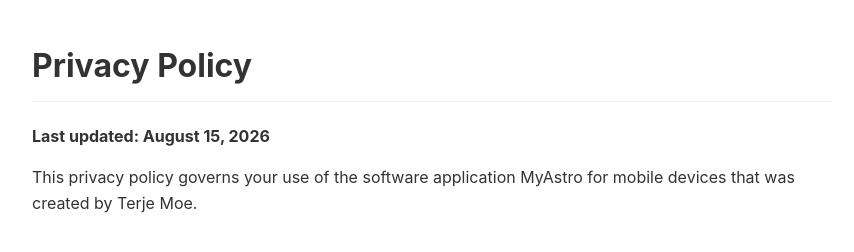
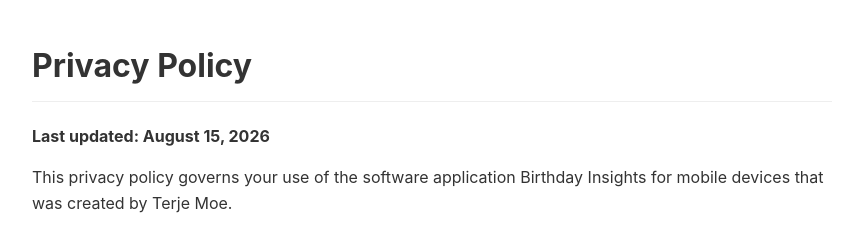
Before and after one commit to terjemoe1954/privacy-policy, a plain HTML site: page index.html in a window 1280 px wide. Shown: the top 252 px of the page, without its empty margins (208-1062 px from the left). Drawn offline with Linux system fonts and the light colour scheme.

Commit message:
Update app name from MyAstro to Birthday Insights

```diff
--- a/index.html
+++ b/index.html
@@ -31,7 +31,7 @@
 
     <p>
         This privacy policy governs your use of the software application
-        MyAstro for mobile devices that was created by Terje Moe.
+        Birthday Insights for mobile devices that was created by Terje Moe.
     </p>
 
     <h2>Data Collection and Usage</h2>
```
